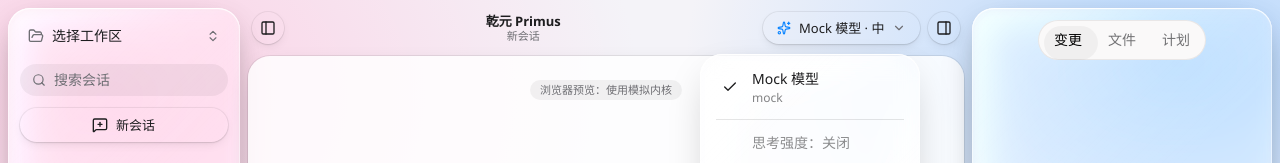
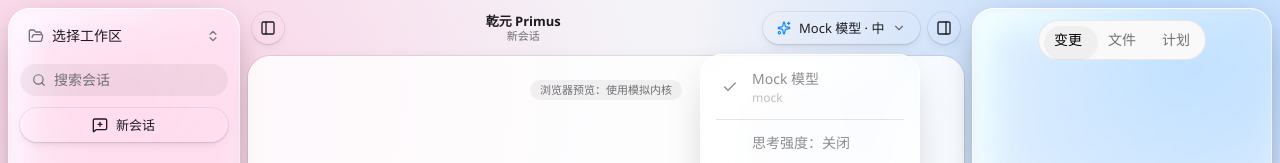
Before and after one commit to skaduv/primus, a Next.js app in the folder apps/desktop/: page / in a window 1280 px wide. Both pictures are taken after a click on the button "模型". Shown: the top 163 px of the page. Built offline with nearby package versions, Linux system fonts and the light colour scheme.

Commit message:
fix(desktop): 模型选择项在接入 set_model 前禁用

```diff
--- a/apps/desktop/src/components/layout/app-shell.tsx
+++ b/apps/desktop/src/components/layout/app-shell.tsx
@@ -77,7 +77,14 @@ function ModelPicker() {
         </GlassButton>
       </GlassPopoverTrigger>
       <GlassPopoverContent align="end" tint={0.75}>
-        <GlassPopoverItem icon={<Check />} label={t.mockModel} sublabel="mock" />
+        <GlassPopoverItem
+          // 模型切换在接入 set_model 前只作展示
+          disabled
+          className="data-[disabled]:opacity-50"
+          icon={<Check />}
+          label={t.mockModel}
+          sublabel="mock"
+        />
         <GlassPopoverSeparator />
         {(["off", "low", "medium", "high"] as const).map((k) => (
           <GlassPopoverItem
```
